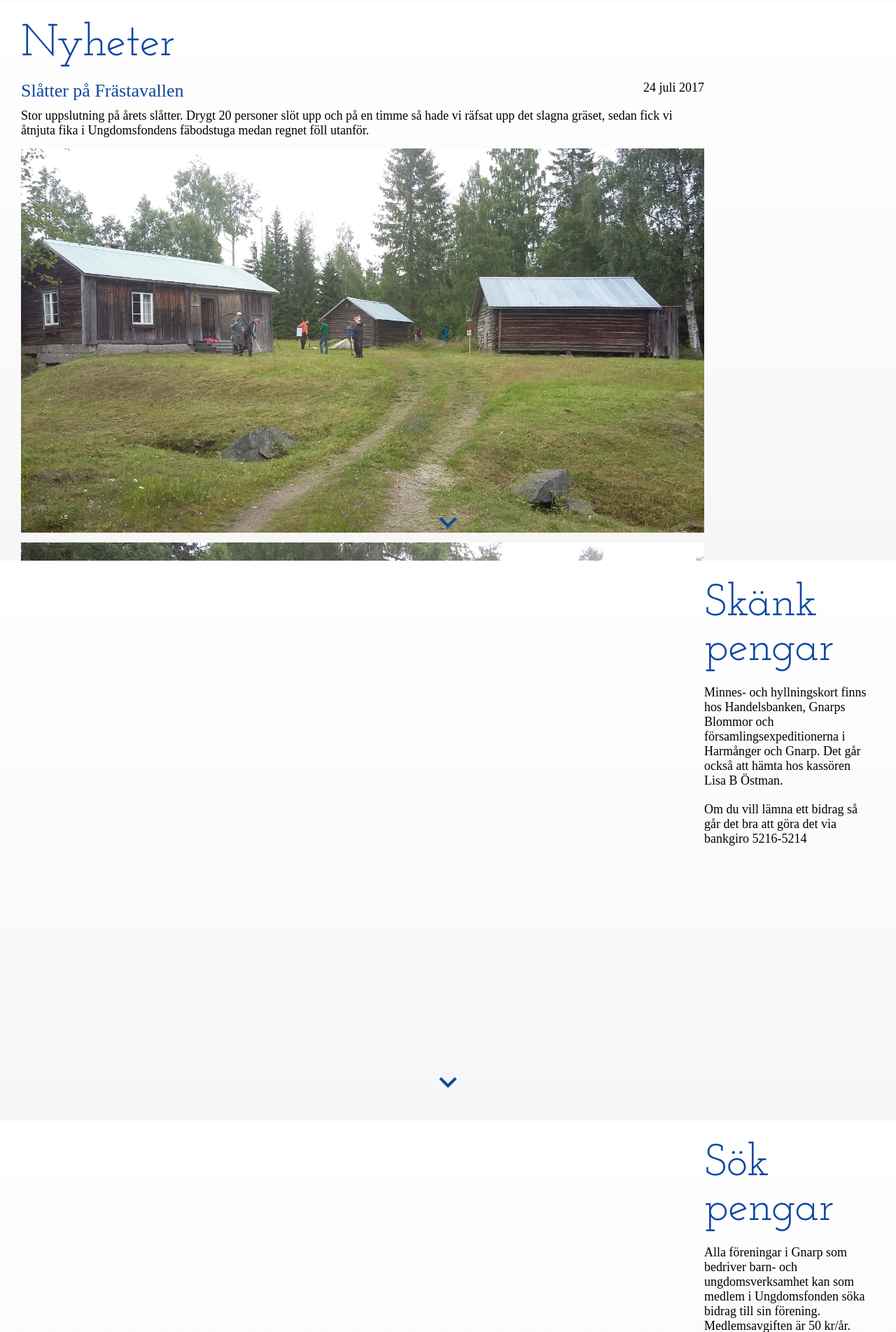
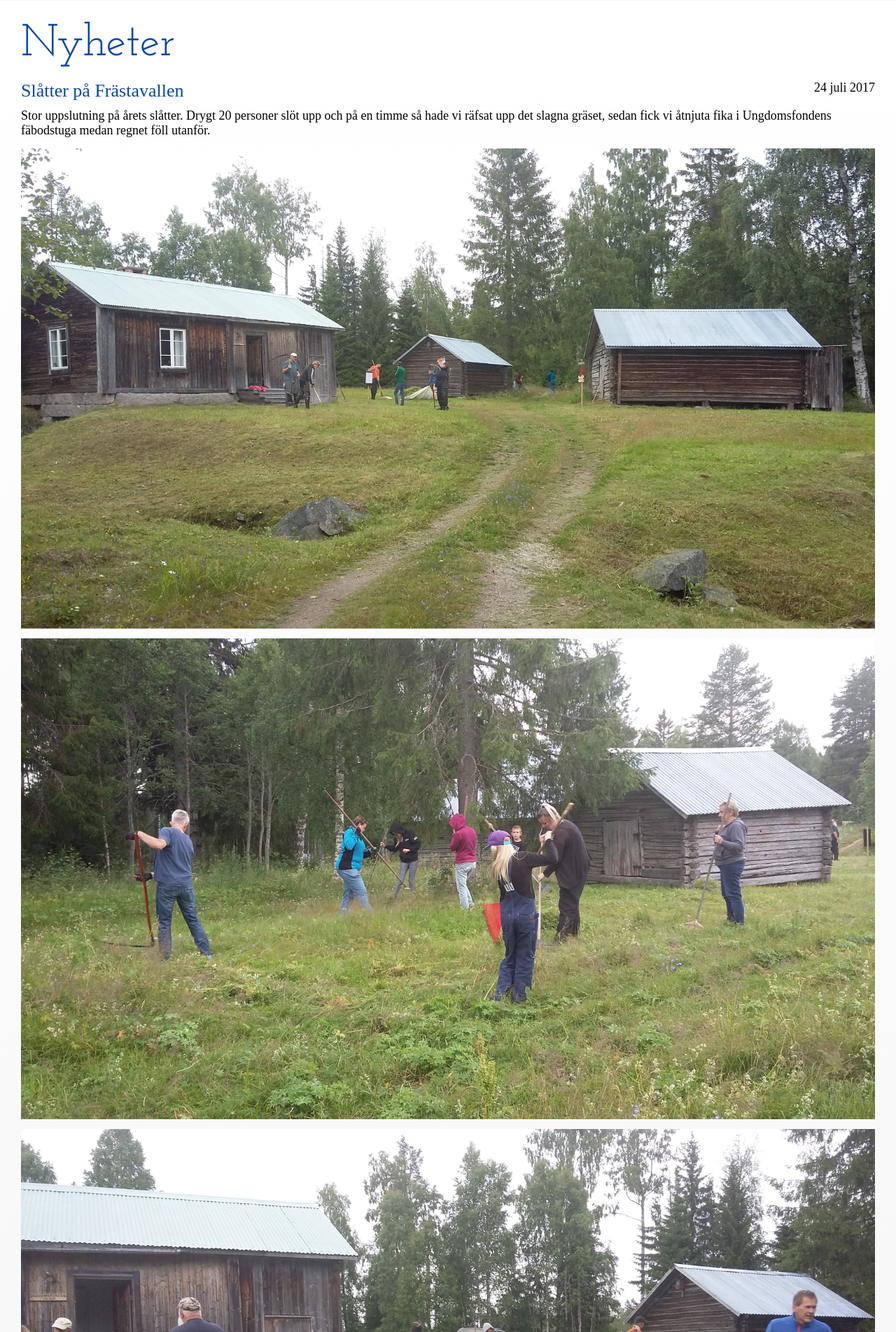
Before and after one commit to WeeRox/ungdomsfonden, a PHP site: page / in a window 1280 px wide. Shown: the part 799-2702 px from the top of the page at 70% size. Run offline with PHP 8.4, Linux system fonts and the light colour scheme; some libraries are stand-ins or nearby versions; some web fonts are replaced.

Commit message:
Fixed floating problem

```diff
--- a/css/index.css
+++ b/css/index.css
@@ -88,8 +88,7 @@ body {
 }
 
 .news .content {
-  width: 80%;
-  float: left;
+  width: 100%;
 }
 
 .news .date {
```
